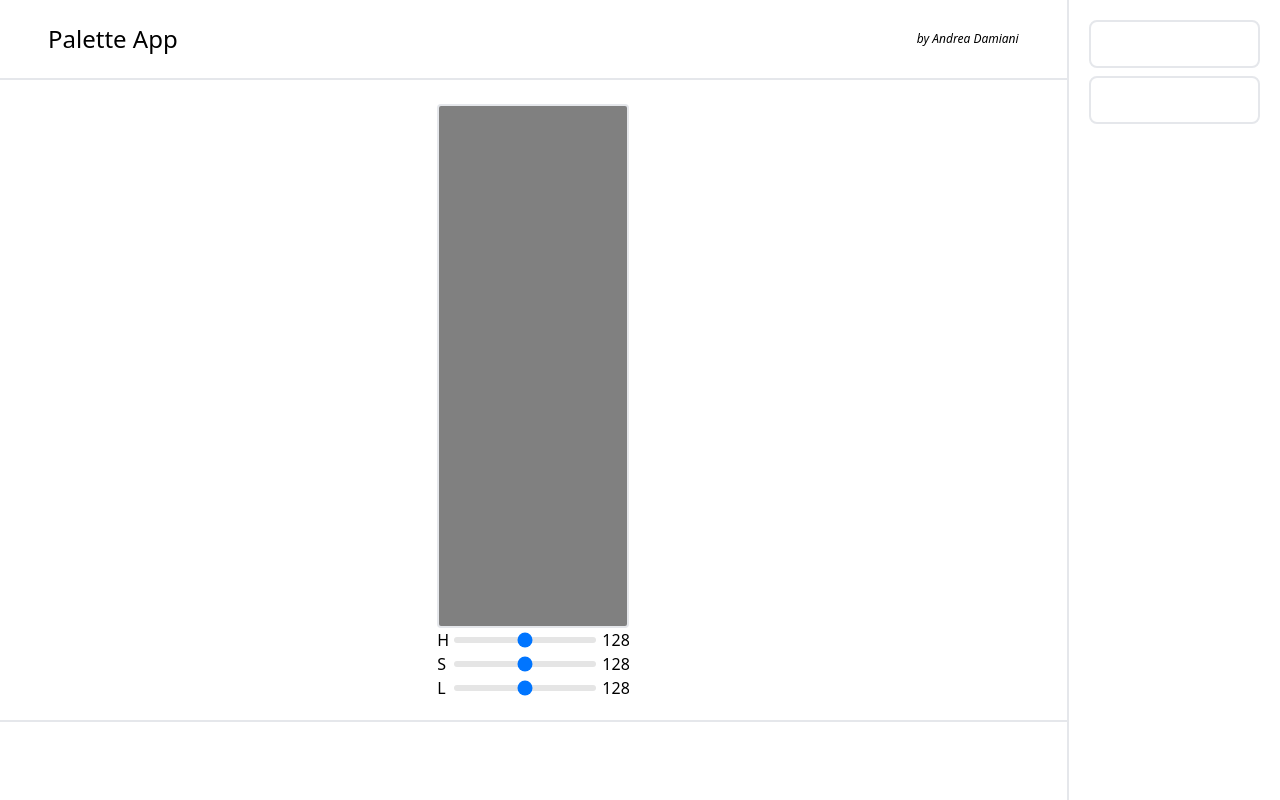
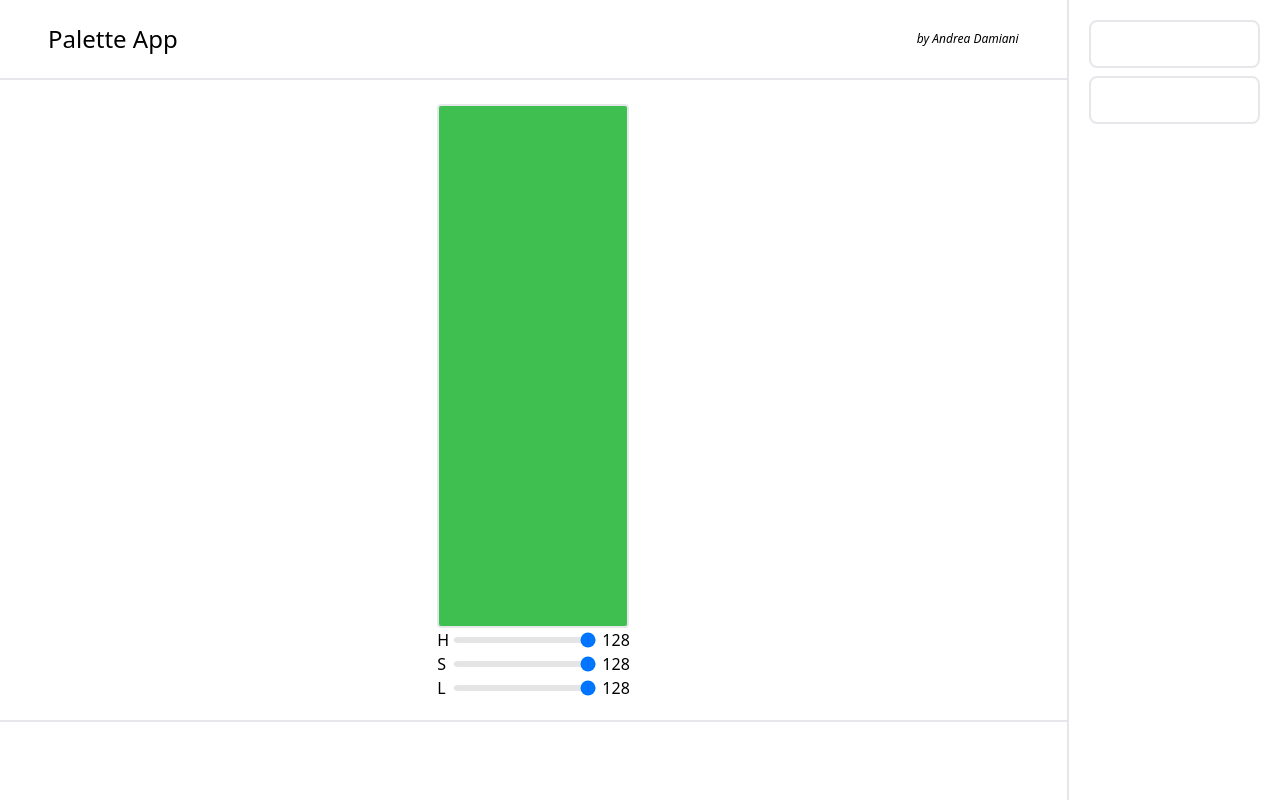
Before and after one commit to andrea-dam/palette-app, a Vue app: page / in a window 1280 px wide. Built offline with nearby package versions, Linux system fonts and the light colour scheme; some icons are missing.

Commit message:
Implementato formato hsl per i colori

```diff
--- a/src/components/ColorCard.vue
+++ b/src/components/ColorCard.vue
@@ -2,9 +2,9 @@
     <div class="flex h-full w-48 flex-col">
         <div :id="`card${cardNumber}`" class="h-full rounded border-2"></div>
         <div>
-            <ColorSlider :card-number="cardNumber" sliderNumber="1" attributo="H" @update-value="n => (hue = n)" />
-            <ColorSlider :card-number="cardNumber" sliderNumber="2" attributo="S" @update-value="n => (saturation = n)" />
-            <ColorSlider :card-number="cardNumber" sliderNumber="3" attributo="L" @update-value="n => (lightness = n)" />
+            <ColorSlider :card-number="cardNumber" sliderNumber="1" attributo="H" @update-value="n => (hue = n)" max="360" />
+            <ColorSlider :card-number="cardNumber" sliderNumber="2" attributo="S" @update-value="n => (saturation = n)" max="100" />
+            <ColorSlider :card-number="cardNumber" sliderNumber="3" attributo="L" @update-value="n => (lightness = n)" max="100" />
         </div>
     </div>
 </template>
@@ -17,17 +17,22 @@ import ColorSlider from "../components/ColorSlider.vue";
 const props = defineProps(["cardNumber"]);
 
 const hue = ref(128);
-const saturation = ref(128);
-const lightness = ref(128);
+const saturation = ref(50);
+let saturationPercentage = `${saturation.value}%`;
+const lightness = ref(50);
+let lightnessPercentage = `${lightness.value}%`;
 
-const css = useStyleTag(`#card${props.cardNumber} { background-color: rgb(${hue.value}, ${saturation.value}, ${lightness.value}) }`, {
-    id: `id${props.cardNumber}`,
-});
+const css = useStyleTag(
+    `#card${props.cardNumber} { background-color: hsl(${hue.value}, ${saturationPercentage}, ${lightnessPercentage}) }`,
+    {
+        id: `id${props.cardNumber}`,
+    }
+);
 
 watch(hue, newValue => {
     if (newValue) {
         css.value = useStyleTag(
-            `#card${props.cardNumber} { background-color: rgb(${newValue}, ${saturation.value}, ${lightness.value}) }`,
+            `#card${props.cardNumber} { background-color: hsl(${newValue}, ${saturationPercentage}, ${lightnessPercentage}) }`,
             {
                 id: `id${props.cardNumber}`,
             }
@@ -36,35 +41,24 @@ watch(hue, newValue => {
 });
 watch(saturation, newValue => {
     if (newValue) {
-        css.value = useStyleTag(`#card${props.cardNumber} { background-color: rgb(${hue.value}, ${newValue}, ${lightness.value}) }`, {
-            id: `id${props.cardNumber}`,
-        });
+        saturationPercentage = `${newValue}%`;
+        css.value = useStyleTag(
+            `#card${props.cardNumber} { background-color: hsl(${hue.value}, ${saturationPercentage}, ${lightnessPercentage}) }`,
+            {
+                id: `id${props.cardNumber}`,
+            }
+        );
     }
 });
 watch(lightness, newValue => {
     if (newValue) {
-        css.value = useStyleTag(`#card${props.cardNumber} { background-color: rgb(${hue.value}, ${saturation.value}, ${newValue}) }`, {
-            id: `id${props.cardNumber}`,
-        });
+        lightnessPercentage = `${newValue}%`;
+        css.value = useStyleTag(
+            `#card${props.cardNumber} { background-color: hsl(${hue.value}, ${saturationPercentage}, ${lightnessPercentage}) }`,
+            {
+                id: `id${props.cardNumber}`,
+            }
+        );
     }
 });
-
-// const setHue = newValue => {
-//     (css.value = `#card${props.cardNumber} { background-color: rgb(${newValue}, ${saturation.value}, ${lightness.value}) }`),
-//         {
-//             id: `id${props.cardNumber}`,
-//         };
-// };
-// const setSaturation = newValue => {
-//     (css.value = `#card${props.cardNumber} { background-color: rgb(${hue.value}, ${newValue}, ${lightness.value}) }`),
-//         {
-//             id: `id${props.cardNumber}`,
-//         };
-// };
-// const setLightness = newValue => {
-//     (css.value = `#card${props.cardNumber} { background-color: rgb(${hue.value}, ${saturation.value}, ${newValue}) }`),
-//         {
-//             id: `id${props.cardNumber}`,
-//         };
-// };
 </script>
--- a/src/components/ColorSlider.vue
+++ b/src/components/ColorSlider.vue
@@ -4,7 +4,6 @@
         <input
             type="range"
             min="0"
-            max="255"
             step="1"
             v-model="state"
             @input="$emit('updateValue', state)"
```
